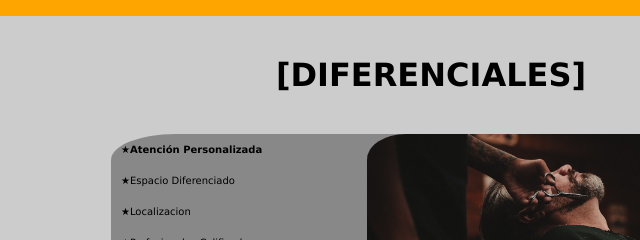
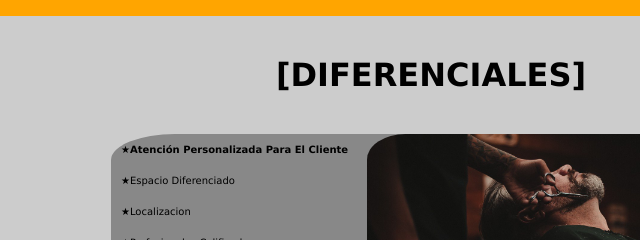
Before and after one commit to dani170498/barberia, a plain HTML site: page index.html in a window 1280 px wide. Shown: the part 1380-1620 px from the top of the page, 209-849 px from the left. Drawn offline with Linux system fonts and the light colour scheme.

Commit message:
arreglando etiqueta p

```diff
--- a/index.html
+++ b/index.html
@@ -52,7 +52,7 @@
 
     <div class="contenido__diferenciales">
         <ul class="contenido__diferenciales-lista">
-            <li class="contenido__diferenciales-items">Atención personalizada</li>
+            <li class="contenido__diferenciales-items">Atención personalizada para el cliente</li>
             <li class="contenido__diferenciales-items">Espacio diferenciado</li>
             <li class="contenido__diferenciales-items">Localizacion</li>
             <li class="contenido__diferenciales-items">profesionales calificados</li>
```
